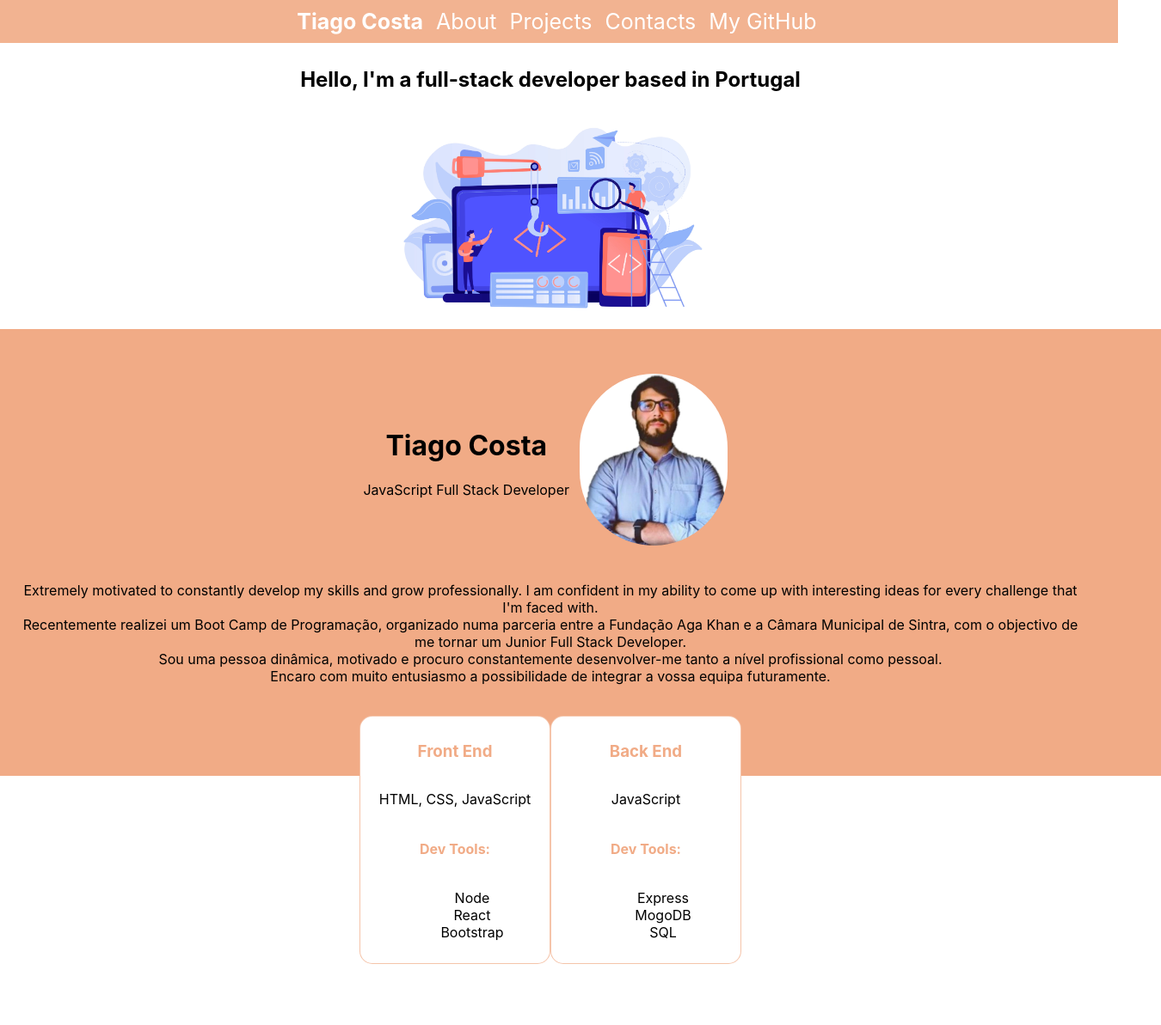
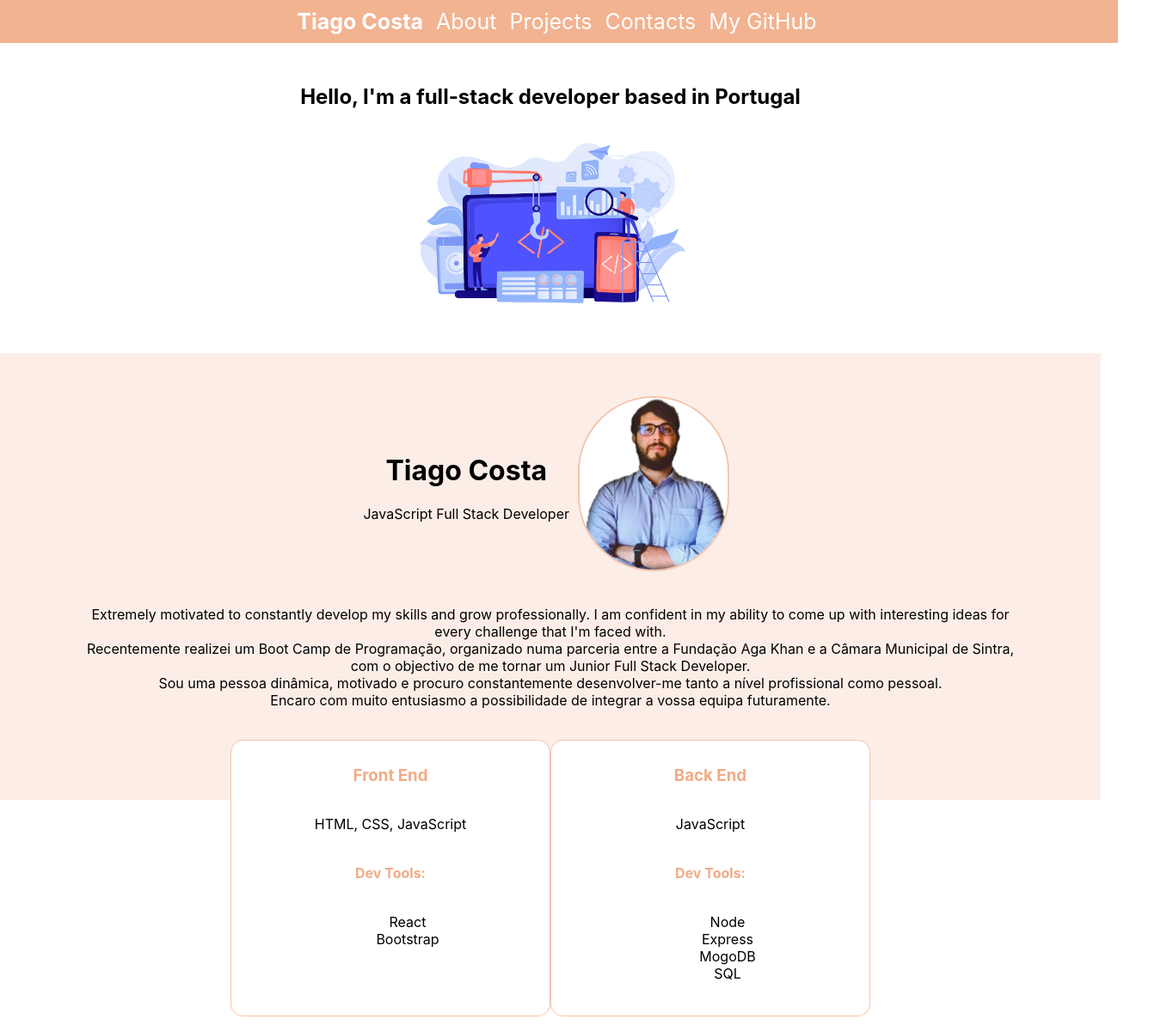
Before and after one commit to tiagodfcosta/profile, a React (Create React App) app: page / in a window 1280 px wide. Shown: the whole page at 86% size, 1350 px wide, since content can reach past the window. Before the commit the page ends 1132 px from the top, so only its background shows below. Built offline with nearby package versions, Linux system fonts and the light colour scheme.

Commit message:
css corrections

```diff
--- a/src/App.css
+++ b/src/App.css
@@ -1,15 +1,11 @@
 
 .App {
-  z-index: 1;
+  position: absolute;
   align-items: center;
-  height: 6vh;
-  margin: 0 auto;
+  height: 100%;
+  scroll-behavior: smooth;
 }
 
 .App .content{
-  /* background-color: rgba(208, 130, 111, 0.3); */
-  /* background-color: rgba(59, 67, 88, 0.2) ; */
-  margin: 0 auto;
-  padding-top: 6vh;
-
+  padding-top: 3%;
 }
--- a/src/components/Home.js
+++ b/src/components/Home.js
@@ -7,7 +7,7 @@ function Home() {
     return (
      <div className={HomeCSS.container}>
 
-         <div>
+        <div className={HomeCSS.containerBanner}>
             < h2>Hello, I'm a full-stack developer based in Portugal</h2>
                 <img className={HomeCSS.banner} src="./fullstack.webp" alt="FullStack" />
         </div>
@@ -39,7 +39,7 @@ function Home() {
                     <p>HTML, CSS, JavaScript</p>
                     <h4>Dev Tools:</h4>
                     <ul>
-                        <li>Node</li>
+
                         <li>React</li>
                         <li>Bootstrap</li>
                     </ul>
@@ -52,6 +52,7 @@ function Home() {
                     <p>JavaScript</p>
                     <h4>Dev Tools:</h4>
                     <ul>
+                        <li>Node</li>
                         <li>Express</li>
                         <li>MogoDB</li>
                         <li>SQL</li>
--- a/src/components/Home.module.css
+++ b/src/components/Home.module.css
@@ -1,18 +1,27 @@
 .container {
+    width: 100%;
     display: flex;
     flex-direction: column;
+    background-color: white;
+    color: black;
     align-items: center;
     text-align: center;
-    background-color: white;
-    color: black;
-    padding: 10px 10px 10px 10px;
 
 }
+
+.containerBanner{
+    display: flex;
+    flex-direction: column;
+    align-items:  center;
+    padding: 5vh 10vh 5vh 10vh;
+}
+
 
 .banner {
     align-items:  center;
     max-height: 20%;
     width: 30%;
+
 }
 
 .containerName{
@@ -20,9 +29,8 @@
     flex-direction: column;
     align-items: center;
     text-align: center;
-    width: 100%;
     padding: 5vh 10vh 5vh 10vh;
-    background-color: rgba(241, 171, 134, 1);
+    background-color: rgba(241, 171, 134, 0.2);
     color: black;
 }
 
@@ -41,7 +49,7 @@
     height: 200px;
     border-radius: 90px;
     border: 2px solid;
-    border-color: rgba(241, 171, 134, 1);
+    border-color: rgba(241, 171, 134, 0.6);
 }
 
 .description{
@@ -57,6 +65,7 @@
     flex-direction: row;
     padding: 10px 10px 10px 10px;
     margin: -10vh;
+
 }
 
 .frontEnd{
@@ -68,8 +77,8 @@
     border: 1px solid rgba(241, 171, 134, 0.7);
     border-radius: 15px;
     background-color: white;
-    min-width: 25vh;
-    max-width: 50vh;
+    width: 350px;
+    height:300px;
 }
 
 .frontEnd ul{
@@ -91,8 +100,8 @@
     border: 1px solid rgba(241, 171, 134, 0.7);
     border-radius: 15px;
     background-color: white;
-    min-width: 25vh;
-    max-width: 50vh;
+    width: 350px;
+    height:300px;
 }
 
 .frontEnd h3, h4{
```
Also changed, not shown: 1 other file (tests, documents, lock files or other folders). Lines whose indentation alone changed are shown as unchanged.
